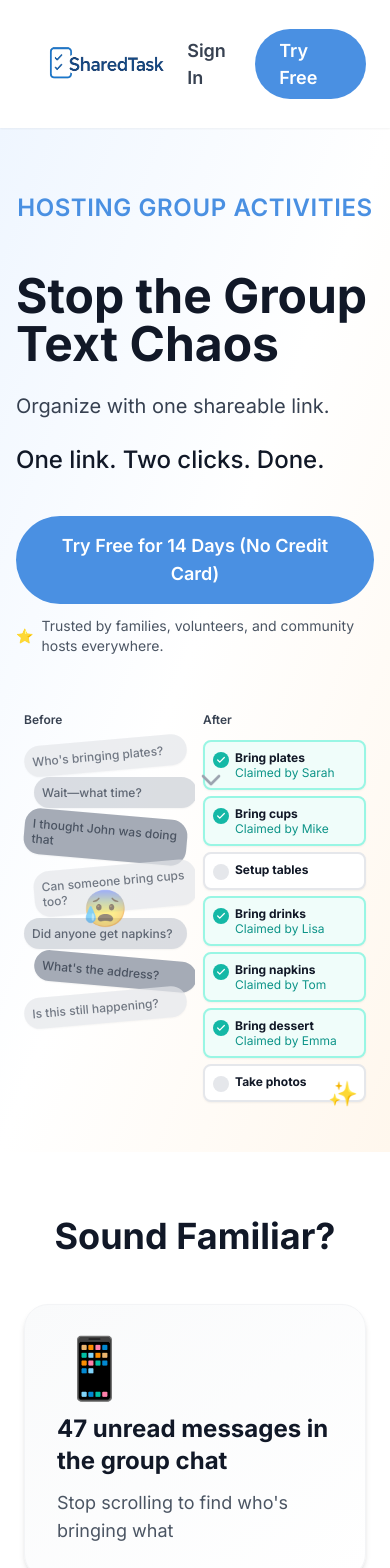
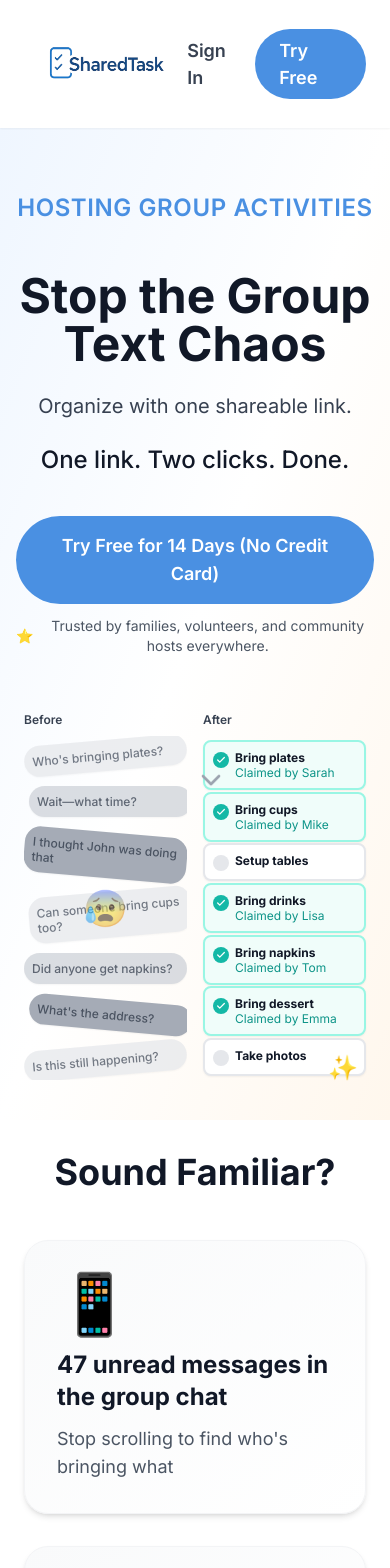
Before and after one commit to RemiSimmons/sharedtask-landing, a Next.js app: page / in a window 390 px wide. Shown: the top 1568 px of the page. Built offline with nearby package versions, Linux system fonts and the light colour scheme.

Commit message:
Mobile improvements: center hero text, match Before/After column heights, add chaos styling, reduce section spacing

```diff
--- a/app/globals.css
+++ b/app/globals.css
@@ -80,3 +80,19 @@ button, a {
   min-width: 44px;
   min-height: 44px;
 }
+
+/* Chaos message transforms - apply on all screen sizes */
+.chaos-msg-0 { transform: rotate(-5deg) translateX(0px); }
+.chaos-msg-1 { transform: rotate(0deg) translateX(5px); }
+.chaos-msg-2 { transform: rotate(5deg) translateX(0px); }
+.chaos-msg-3 { transform: rotate(-5deg) translateX(5px); }
+.chaos-msg-4 { transform: rotate(0deg) translateX(0px); }
+.chaos-msg-5 { transform: rotate(5deg) translateX(5px); }
+.chaos-msg-6 { transform: rotate(-5deg) translateX(0px); }
+
+/* Larger transforms on desktop */
+@media (min-width: 768px) {
+  .chaos-msg-1 { transform: rotate(0deg) translateX(10px); }
+  .chaos-msg-3 { transform: rotate(-5deg) translateX(10px); }
+  .chaos-msg-5 { transform: rotate(5deg) translateX(10px); }
+}
--- a/components/LandingPage.jsx
+++ b/components/LandingPage.jsx
@@ -78,7 +78,7 @@ export default function LandingPage() {
       </header>
 
       {/* Hero Section */}
-      <section id="hero" className="hero-section py-16 px-4 bg-gradient-to-br from-blue-50 via-white to-orange-50">
+      <section id="hero" className="hero-section py-16 px-4 pb-8 bg-gradient-to-br from-blue-50 via-white to-orange-50">
         {/* Product Category */}
         <p className="text-primary uppercase text-2xl font-semibold tracking-wide text-center mb-12">
           Hosting Group Activities
@@ -87,7 +87,7 @@ export default function LandingPage() {
         {/* Text and Visual Side by Side */}
         <div className="max-w-7xl mx-auto grid md:grid-cols-2 gap-12 items-center">
           {/* Left Side - Text Content */}
-          <div className="space-y-6">
+          <div className="space-y-6 text-center md:text-left">
             {/* Main Headline */}
             <h1 className="text-5xl md:text-6xl font-bold text-gray-900">
               Stop the Group<br />Text Chaos
@@ -104,10 +104,10 @@ export default function LandingPage() {
             </p>
 
             {/* CTA Button and Social Proof */}
-            <div className="flex flex-col gap-3 pt-4">
+            <div className="flex flex-col gap-3 pt-4 items-center md:items-start">
               <a
                 href="https://app.sharedtask.ai/auth/signup"
-                className="bg-primary hover:bg-blue-600 text-white px-8 py-4 rounded-full text-lg font-semibold transition-all hover:scale-105 text-center self-start"
+                className="bg-primary hover:bg-blue-600 text-white px-8 py-4 rounded-full text-lg font-semibold transition-all hover:scale-105 text-center"
                 aria-label="Try SharedTask free for 14 days"
               >
                 Try Free for 14 Days (No Credit Card)
@@ -124,9 +124,9 @@ export default function LandingPage() {
           {/* Right Side - Before/After Visual */}
           <div className="relative h-96 md:h-[500px]">
             {/* Chaos Side */}
-            <div className="absolute left-0 top-0 w-1/2 h-full p-2 md:p-4 overflow-hidden flex flex-col">
+            <div className="absolute left-0 top-0 w-1/2 h-full p-2 md:p-4 flex flex-col">
               <div className="text-xs md:text-sm font-semibold text-gray-700 mb-2 md:mb-3">Before</div>
-              <div className="flex-1 relative flex flex-col gap-1.5 md:justify-between md:gap-0 py-1 md:py-2">
+              <div className="flex-1 relative flex flex-col justify-between overflow-hidden py-1 md:py-2">
                 {[
                   "Who's bringing plates?",
                   "Wait—what time?",
@@ -138,11 +138,10 @@ export default function LandingPage() {
                 ].map((text, i) => (
                   <div
                     key={i}
-                    className="bg-gray-300 rounded-2xl p-2 md:p-3 shadow-sm transform text-xs leading-tight"
+                    className={`bg-gray-300 rounded-2xl p-2 md:p-3 shadow-sm text-xs leading-tight chaos-msg-${i}`}
                     style={{
-                      transform: `rotate(${(i % 3 - 1) * 5}deg) translateX(${(i % 2) * 10}px)`,
                       backgroundColor: ['#E5E7EB', '#D1D5DB', '#9CA3AF'][i % 3],
-                      opacity: 0.7 + (i % 3) * 0.1,
+                      opacity: 0.7 + (i % 3) * 0.1
                     }}
                   >
                     <div className="text-gray-700 font-medium">{text}</div>
@@ -157,7 +156,7 @@ export default function LandingPage() {
             {/* Clean Side */}
             <div className="absolute right-0 top-0 w-1/2 h-full p-2 md:p-4 flex flex-col">
               <div className="text-xs md:text-sm font-semibold text-gray-700 mb-2 md:mb-3">After</div>
-              <div className="flex-1 relative flex flex-col gap-1.5 md:justify-between md:gap-0 py-1 md:py-2">
+              <div className="flex-1 relative flex flex-col justify-between py-1 md:py-2">
                 {[
                   { task: "Bring plates", claimed: "Sarah" },
                   { task: "Bring cups", claimed: "Mike" },
@@ -213,7 +212,7 @@ export default function LandingPage() {
       {/* Pain Points Section */}
       <section
         id="pain-points"
-        className={`py-16 px-6 bg-white transition-opacity duration-1000 ${
+        className={`pt-8 pb-16 px-6 bg-white transition-opacity duration-1000 ${
           isVisible['pain-points'] ? 'animate-fade-in' : 'opacity-0'
         }`}
       >
```
